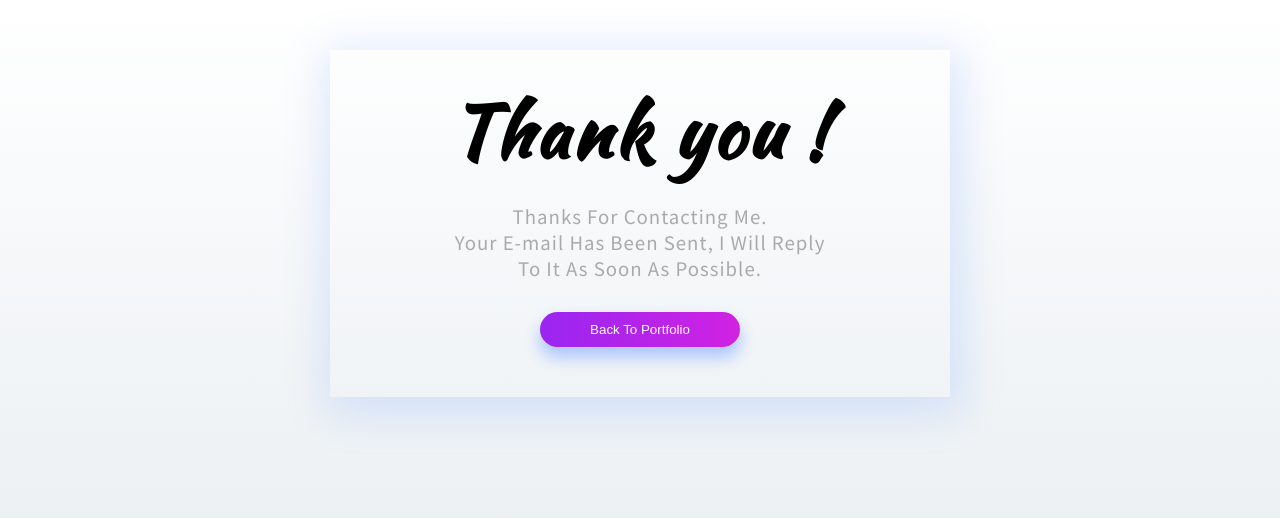
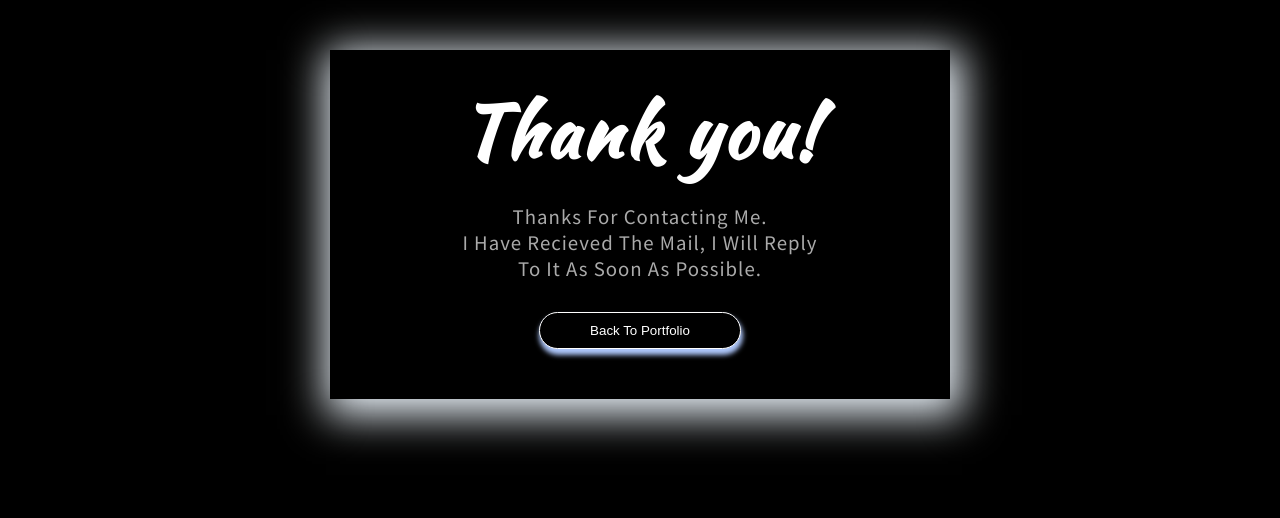
Before and after one commit to Satwik-pro/portfolio-version-2, a website: page thankyou.html in a window 1280 px wide. Drawn offline with Linux system fonts and the light colour scheme.

Commit message:
Redesigned Thank You Page

```diff
--- a/thankyou.html
+++ b/thankyou.html
@@ -10,8 +10,7 @@
         /* outline:1px solid ;*/
       }
       body {
-        background: #ffffff;
-        background: linear-gradient(to bottom, #ffffff 0%, #e1e8ed 100%);
+        background: black;
         filter: progid:DXImageTransform.Microsoft.gradient( startColorstr='#ffffff', endColorstr='#e1e8ed',GradientType=0 );
         height: 100%;
         margin: 0;
@@ -33,9 +32,9 @@
         font-family: "Kaushan Script", cursive;
         font-size: 4em;
         letter-spacing: 3px;
-        color: linear-gradient(to right, #9926f0, #d122e3);
         margin: 0;
         margin-bottom: 20px;
+        color: white;
       }
       .wrapper-2 p {
         margin: 0;
@@ -46,13 +45,14 @@
       }
       .go-home {
         color: #fff;
-        background: linear-gradient(to right, #9926f0, #d122e3);
+        background: black;
         border: none;
         padding: 10px 50px;
         margin: 30px 0;
+        border: 1px solid white;
         border-radius: 30px;
         text-transform: capitalize;
-        box-shadow: 0 10px 16px 1px rgba(174, 199, 251, 1);
+        box-shadow: 1px 5px 5px 1px rgba(174, 199, 251, 1);
         cursor: pointer;
       }
       .footer-like {
@@ -93,7 +93,7 @@
           max-width: 620px;
           margin: 0 auto;
           margin-top: 50px;
-          box-shadow: 4px 8px 40px 8px rgba(88, 146, 255, 0.2);
+          box-shadow: 4px 8px 40px 8px aliceblue;
         }
       }
     </style>
@@ -102,9 +102,9 @@
     <div class="content">
       <div class="wrapper-1">
         <div class="wrapper-2">
-          <h1>Thank you !</h1>
+          <h1>Thank you!</h1>
           <p>Thanks For Contacting Me.</p>
-          <p>Your E-mail Has Been Sent, I Will Reply</p>
+          <p>I Have Recieved The Mail, I Will Reply</p>
           <p>To It As Soon As Possible.</p>
           <button
             class="go-home"
```
